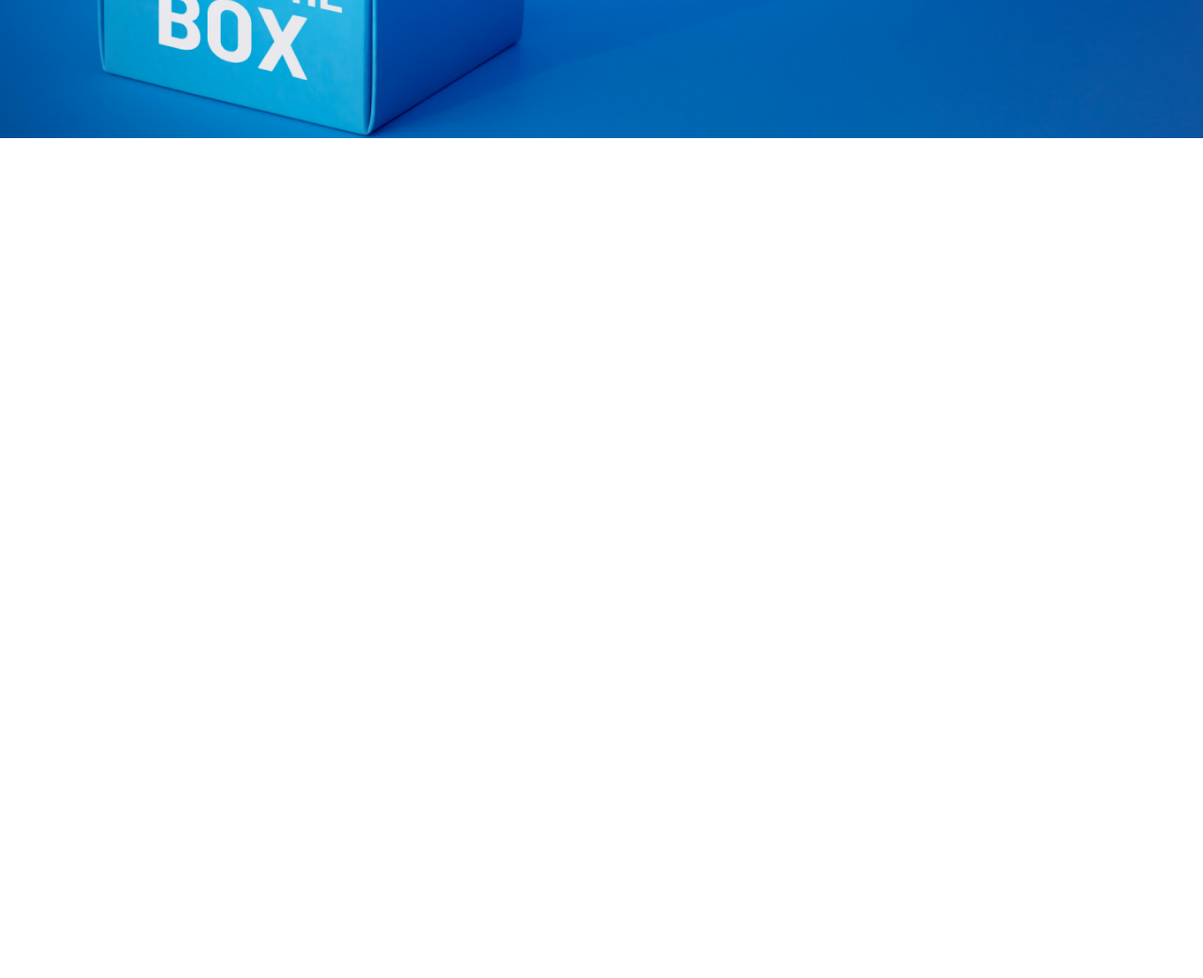
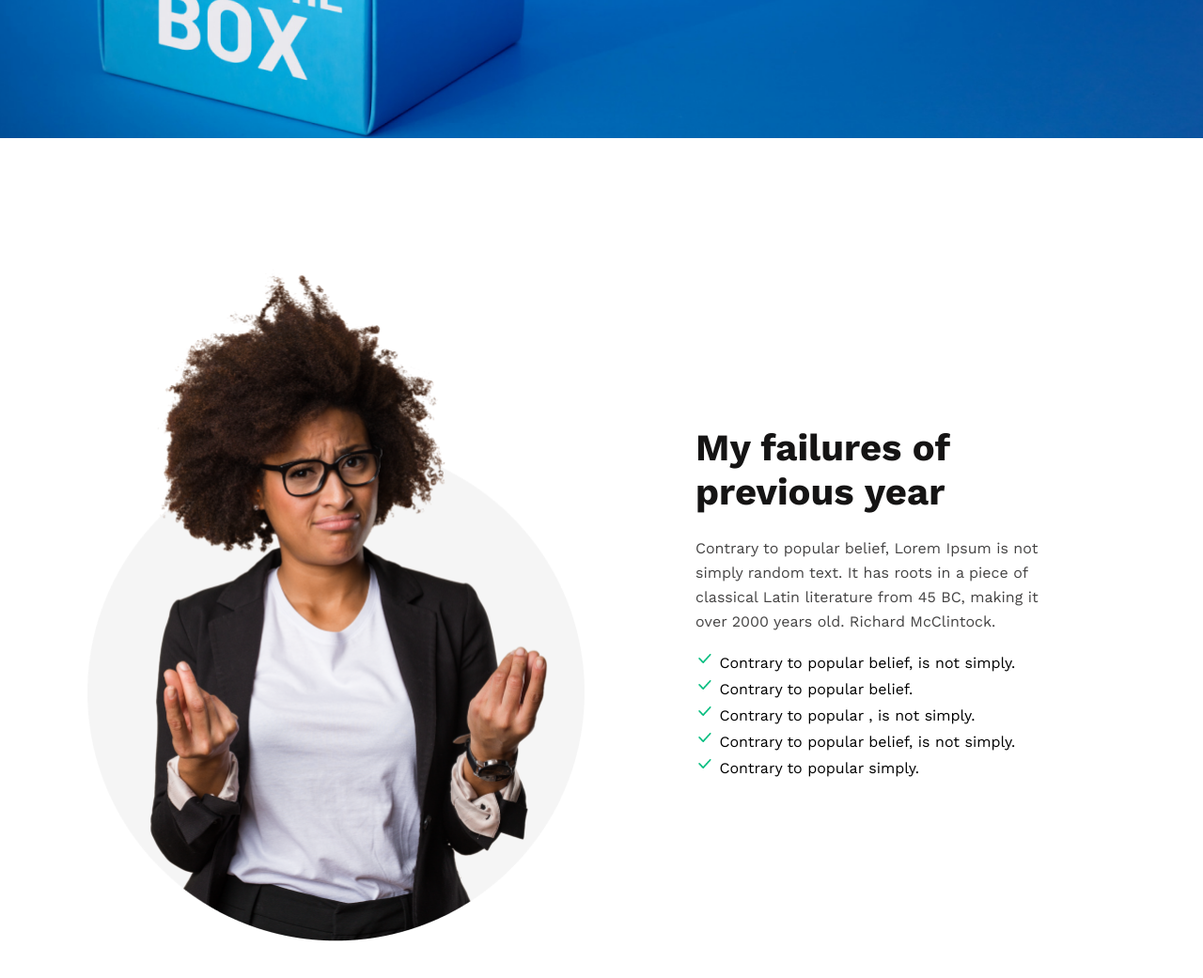
Before and after one commit to Anayet-dev/new-year-goals, a plain HTML site: page index.html in a window 1280 px wide. Shown: the part 571-1612 px from the top of the page at 94% size. Before the commit the page ends 800 px from the top, so only its background shows below. Drawn offline with nearby package versions, Linux system fonts and the light colour scheme.

Commit message:
My-failure section has been done, alhamdulillah

```diff
--- a/assets/css/style.css
+++ b/assets/css/style.css
@@ -7,10 +7,8 @@
 
 /* General Styles */
 
-.description {
-  font-size: 16px;
-  line-height: 26px;
-  text-align: right;
+section {
+    padding: 130px 0px;
 }
 
 .btn-primary {
@@ -30,6 +28,16 @@ h1 {
     font-size: 65px;
     color: #ffffff;
   }
+
+h2 {
+font-weight: 700;
+font-size: 40px;
+color: #151414;
+}
+
+p {
+    line-height: 26px;
+}
 
 /* Header Syles */
 
@@ -54,3 +62,45 @@ header {
 .header-content-box p {
     margin: 24px 0px;
 }
+
+main {
+    max-width: 1140px;
+    margin: 0 auto;
+}
+
+/* My-failure section styles */
+
+.my-failure {
+    display: flex;
+    align-items: center;
+    justify-content: space-between;
+}
+
+.photo-part {
+    width: 50%;
+}
+
+.description-part {
+    width: 50%;
+    padding: 100px;
+}
+
+.photo-part img {
+    width: 100%;
+    height: 100%
+}
+
+.description-part p {
+    margin: 24px 0 16px 0px;
+    color: #444343;
+}
+
+.description-part ul {
+    list-style: none;
+    line-height: 26px;
+}
+
+.checkmark {
+    width: 20px;
+    height: auto;
+}
--- a/index.html
+++ b/index.html
@@ -15,18 +15,31 @@
     <link rel="stylesheet" href="assets/css/style.css">
 </head>
 <body>
-    <!-- Header section -->
+    <!-- Header -->
     <header>
         <div class="header-content-box">
             <h1>All Thinks Are Possible If You believe</h1>
-            <p class="description">There are many variations of passages of Lorem Ipsum available, but the majority have suffered alteration in some form, by injected humour, or randomised words</p>
+            <p class="short-description">There are many variations of passages of Lorem Ipsum available, but the majority have suffered alteration in some form, by injected humour, or randomised words</p>
             <button class="btn-primary">Contact us</button>
         </div>
     </header>
 
-    <!-- Content Section -->
-    <div class="main">
-
-    </div>
+    <!-- Contents -->
+    <main>
+        <section class="my-failure">
+            <div class="photo-part"><img src="assets/images/person.png" alt="A person's picture"></div>
+            <div class="description-part">
+                <h2>My failures of previous year</h2>
+                <p>Contrary to popular belief, Lorem Ipsum is not simply random text. It has roots in a piece of classical Latin literature from 45 BC, making it over 2000 years old. Richard McClintock.</p>
+                <ul>
+                    <li> <img class="checkmark" src="assets/images/icons/checkmark.png" alt=""> Contrary to popular belief, is not simply.</li>
+                    <li> <img class="checkmark" src="assets/images/icons/checkmark.png" alt=""> Contrary to popular belief.</li>
+                    <li> <img class="checkmark" src="assets/images/icons/checkmark.png" alt=""> Contrary to popular , is not simply.</li>
+                    <li> <img class="checkmark" src="assets/images/icons/checkmark.png" alt=""> Contrary to popular belief, is not simply.</li>
+                    <li> <img class="checkmark" src="assets/images/icons/checkmark.png" alt=""> Contrary to popular simply.</li>
+                </ul>
+            </div>
+        </section>
+    </main>
 </body>
 </html>
```
Also changed, not shown: assets/images/icons/checkmark.png (added).
